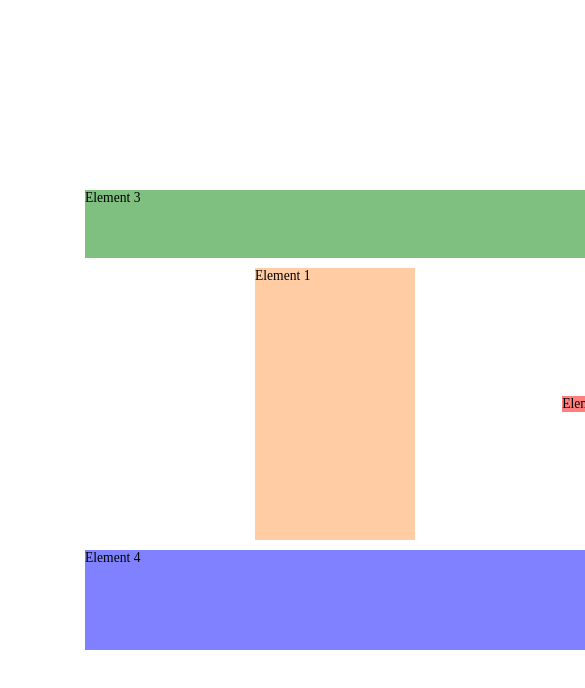
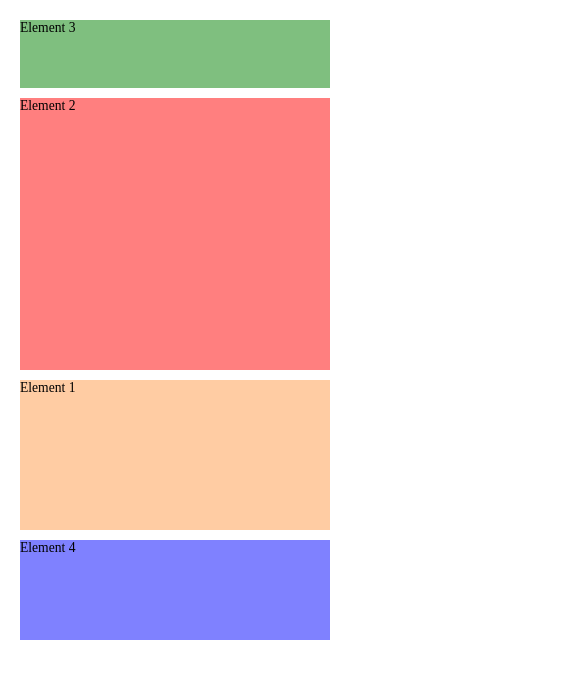
Before and after one commit to butterbeetle/css-practice, a React (Create React App) app: page /grid in a window 390 px wide. Shown: the top 688 px of the page, 585 px wide, since content can reach past the window. Built offline with nearby package versions, Linux system fonts and the light colour scheme.

Commit message:
[69] 반응형 그리드

```diff
--- a/src/examplar/GridExam.module.css
+++ b/src/examplar/GridExam.module.css
@@ -2,7 +2,6 @@
   margin: 20px;
   display: grid;
   height: 800px;
-  width: 800px;
   grid-template-columns: 200px 5rem 20% auto;
   grid-template-columns: [hd-start] repeat(4, [col-start] 20% [col-end]) [hd-end];
   grid-template-rows:
@@ -14,17 +13,33 @@
   grid-gap: 10px;
   grid-template-areas:
     "header header header header"
-    ". . main main"
+    ". side main main"
     "footer footer footer footer";
   justify-items: stretch;
   align-items: stretch;
-  justify-content: center;
-  align-content: center;
+}
+
+@media (max-width: 40rem) {
+  .container {
+    grid-template-rows:
+      [hd-start]5rem
+      [hd-end row-2-start]minmax(10px, 20rem)
+      [row-2-end row-3-start]150px
+      [row-3-end row-4-start]100px
+      [row-4-end];
+    grid-gap: 10px;
+    grid-template-areas:
+      "header header header header"
+      "main main main main"
+      "side side side side"
+      "footer footer footer footer";
+  }
 }
 
 .el1 {
   background: rgba(255, 154, 72, 0.5);
-  grid-column: col-start 2 / col-end 2;
+  /* grid-column: col-start 2 / col-end 2; */
+  grid-area: side;
 }
 
 .el2 {
@@ -33,8 +48,6 @@
   grid-row: row-2-start / span 1; */
   grid-area: main;
   z-index: 10;
-  justify-self: center;
-  align-self: center;
 }
 
 .el3 {
```
